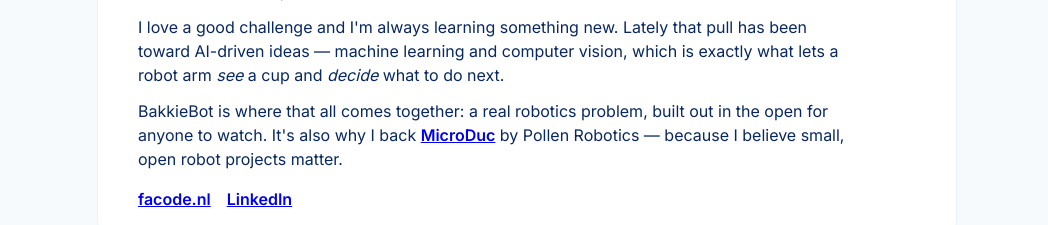
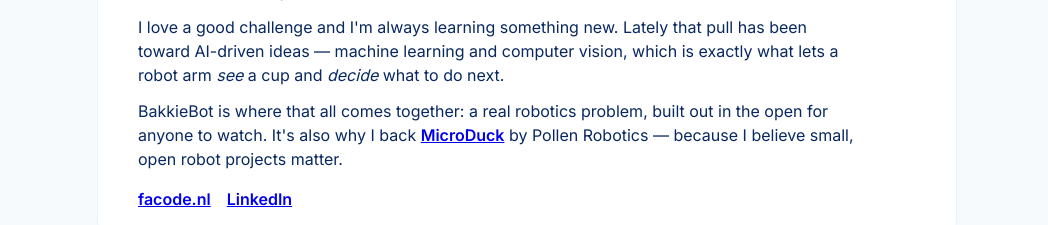
Before and after one commit to onlinefabster/bakkiebot, a React (Vite) app: page / in a window 1280 px wide. Shown: the part 5780-6005 px from the top of the page, without its empty margins (113-1161 px from the left). Built offline with nearby package versions, Linux system fonts and the light colour scheme.

Commit message:
Fix MicroDuck spelling (missing k)

```diff
--- a/src/components/About.tsx
+++ b/src/components/About.tsx
@@ -60,10 +60,10 @@
             BakkieBot is where that all comes together: a real robotics problem,
             built out in the open for anyone to watch. It's also why I back{' '}
             <Box component="a" href={MICRODUC_URL} target="_blank" rel="noopener noreferrer" sx={{ color: 'ink', fontWeight: 600, textDecoration: 'underline' }}>
-              MicroDuc
-            </Box>{' '}
-            by Pollen Robotics — because I believe small, open robot projects
-            matter.
+                MicroDuck
+              </Box>{' '}
+              by Pollen Robotics — because I believe small, open robot projects
+              matter.
           </Typography>
           <Box sx={{ display: 'flex', gap: 2, flexWrap: 'wrap' }}>
             <Box component="a" href={FACODE_URL} target="_blank" rel="noopener noreferrer" sx={{ color: 'ink', fontWeight: 600, textDecoration: 'underline' }}>
```
